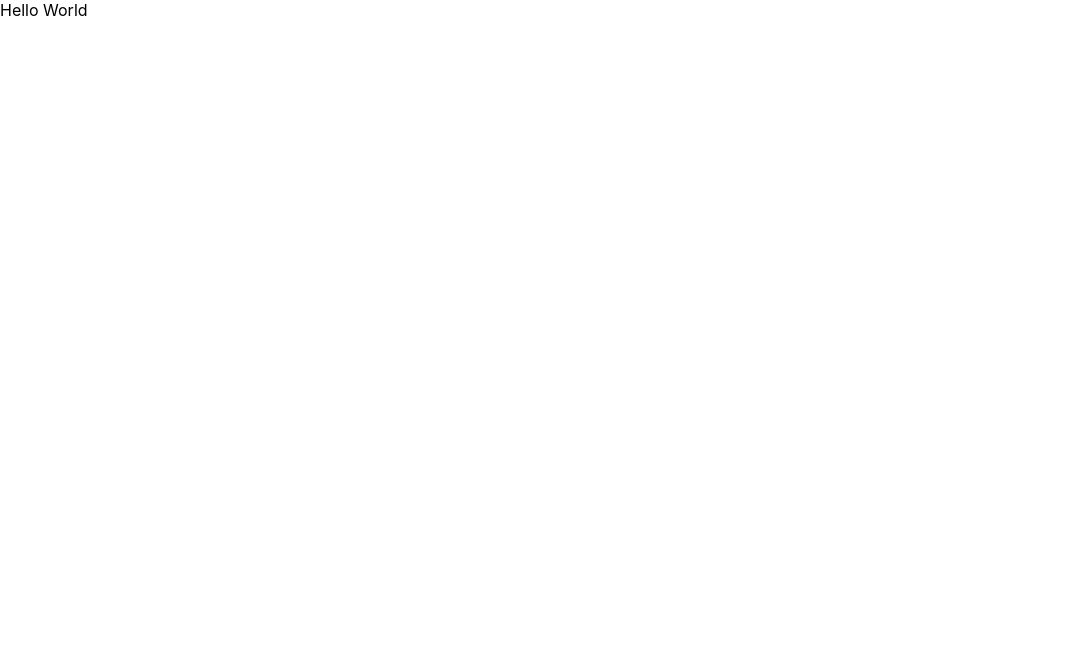
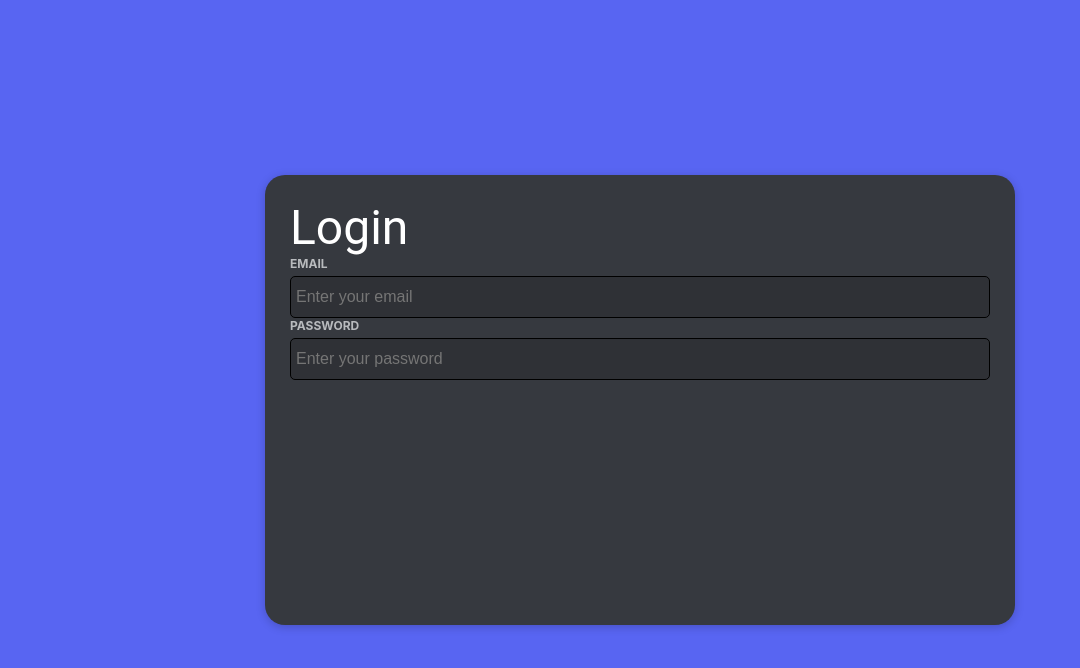
Before and after one commit to Nicky-09/discord_clone, a React (Create React App) app in the folder discord_frontend/: page /login in a window 1280 px wide. Shown: the top 668 px of the page, without its empty margins (0-1080 px from the left). Built offline with nearby package versions, Linux system fonts and the light colour scheme; the HTML template or start-up script is replaced by a standard one.

Commit message:
add login page

```diff
--- a/discord_frontend/package.json
+++ b/discord_frontend/package.json
@@ -14,7 +14,7 @@
     "react": "^18.2.0",
     "react-dom": "^18.2.0",
     "react-redux": "^8.0.4",
-    "react-router-dom": "^6.4.2",
+    "react-router-dom": "^5.2.0",
     "react-scripts": "5.0.1",
     "redux-devtools-extension": "^2.13.9",
     "redux-thunk": "^2.4.1",
--- a/discord_frontend/src/App.js
+++ b/discord_frontend/src/App.js
@@ -1,8 +1,36 @@
 import React from "react";
+import {
+  Route,
+  Routes,
+  Navigate,
+  Redirect,
+  Switch,
+  BrowserRouter,
+} from "react-router-dom";
 import "./App.css";
+import LoginPage from "./authPages/LoginPage/LoginPage";
+import RegisterPage from "./authPages/RegisterPage/RegisterPage";
+import Dashboard from "./Dashboard/Dashboard";
 
 function App() {
-  return <div className="App">Hello World</div>;
+  return (
+    <BrowserRouter>
+      <Switch>
+        <Route path="/login">
+          <LoginPage />
+        </Route>
+        <Route path="/register">
+          <RegisterPage />
+        </Route>
+        <Route path="/dashboard">
+          <Dashboard />
+        </Route>
+        <Route path="/">
+          <Redirect to="/login" />
+        </Route>
+      </Switch>
+    </BrowserRouter>
+  );
 }
 
 export default App;
--- /dev/null
+++ b/discord_frontend/src/Dashboard/Dashboard.js
@@ -0,0 +1,7 @@
+import React from "react";
+
+const Dashboard = () => {
+  return <div>Dashboard</div>;
+};
+
+export default Dashboard;
--- /dev/null
+++ b/discord_frontend/src/authPages/LoginPage/LoginPage.js
@@ -0,0 +1,22 @@
+import React, { useState } from "react";
+import AuthBox from "../../shared/components/AuthBox";
+import LoginPageHeader from "./LoginPageHeader";
+import LoginPageInputs from "./LoginPageInputs";
+
+const LoginPage = () => {
+  const [email, setEmail] = useState("");
+  const [password, setPassword] = useState("");
+  return (
+    <AuthBox>
+      <LoginPageHeader />
+      <LoginPageInputs
+        email={email}
+        setEmail={setEmail}
+        password={password}
+        setPassword={setPassword}
+      />
+    </AuthBox>
+  );
+};
+
+export default LoginPage;
--- /dev/null
+++ b/discord_frontend/src/authPages/LoginPage/LoginPageHeader.js
@@ -0,0 +1,17 @@
+import React from "react";
+import { Typography } from "@mui/material";
+
+const LoginPageHeader = () => {
+  return (
+    <Typography
+      variant="h3"
+      sx={{
+        color: "#fff",
+      }}
+    >
+      Login
+    </Typography>
+  );
+};
+
+export default LoginPageHeader;
--- /dev/null
+++ b/discord_frontend/src/authPages/LoginPage/LoginPageInputs.js
@@ -0,0 +1,25 @@
+import React from "react";
+import InputWithLabel from "../../shared/components/InputWithLabel";
+
+const LoginPageInputs = ({ email, setEmail, password, setPassword }) => {
+  return (
+    <>
+      <InputWithLabel
+        value={email}
+        setValue={setEmail}
+        label="Email"
+        type="email"
+        placeholder="Enter your email"
+      />
+      <InputWithLabel
+        value={password}
+        setValue={setPassword}
+        label="Password"
+        type="password"
+        placeholder="Enter your password"
+      />
+    </>
+  );
+};
+
+export default LoginPageInputs;
--- /dev/null
+++ b/discord_frontend/src/authPages/RegisterPage/RegisterPage.js
@@ -0,0 +1,8 @@
+import React from "react";
+import AuthBox from "../../shared/components/AuthBox";
+
+const RegisterPage = () => {
+  return <AuthBox>RegisterPage</AuthBox>;
+};
+
+export default RegisterPage;
--- /dev/null
+++ b/discord_frontend/src/shared/components/AuthBox.js
@@ -0,0 +1,36 @@
+import React from "react";
+import Box from "@mui/material/Box";
+import { styled } from "@mui/system";
+
+const BoxWrapper = styled("div")({
+  display: "flex",
+  justifyContent: "center",
+  alignItems: "center",
+  height: "100vh",
+  width: "100%",
+  backgroundColor: "#5865f2",
+});
+
+const AuthBox = (props) => {
+  return (
+    <BoxWrapper>
+      <Box
+        sx={{
+          width: 700,
+
+          height: 400,
+          backgroundColor: "#36393f",
+          borderRadius: 5,
+          boxShadow: "0 2px 10px 0 rgba(0, 0, 0, 0.2)",
+          display: "flex",
+          flexDirection: "column",
+          padding: "25px",
+        }}
+      >
+        {props.children}
+      </Box>
+    </BoxWrapper>
+  );
+};
+
+export default AuthBox;
--- /dev/null
+++ b/discord_frontend/src/shared/components/InputWithLabel.js
@@ -0,0 +1,51 @@
+import React from "react";
+import { styled } from "@mui/system";
+
+const Wrapper = styled("div")({
+  display: "flex",
+  flexDirection: "column",
+  justifyContent: "center",
+  width: "100%",
+});
+
+const Label = styled("label")({
+  color: "#b9bbbe",
+  textTransform: "uppercase",
+  fontSize: "12px",
+  fontWeight: "bold",
+  marginBottom: "5px",
+});
+
+const Input = styled("input")({
+  backgroundColor: "#2f3136",
+  border: "1px solid black",
+  borderRadius: "5px",
+  color: "#dcddde",
+  fontSize: "16px",
+  flexGrow: 1,
+  height: "40px",
+  margin: 0,
+  padding: "0 5px",
+});
+
+const InputWithLabel = (props) => {
+  const { value, setValue, label, type, placeholder } = props;
+
+  const handleValueChange = (e) => {
+    setValue(e.target.value);
+  };
+
+  return (
+    <Wrapper>
+      <Label>{label}</Label>
+      <Input
+        value={value}
+        onChange={handleValueChange}
+        type={type}
+        placeholder={placeholder}
+      />
+    </Wrapper>
+  );
+};
+
+export default InputWithLabel;
--- a/discord_frontend/src/store/store.js
+++ b/discord_frontend/src/store/store.js
@@ -1,5 +1,6 @@
 import { composeWithDevTools } from "redux-devtools-extension";
-import { combineReducers, createStore, applyMiddleware } from "redux";
+import { combineReducers, applyMiddleware } from "redux";
+import { legacy_createStore as createStore } from "redux";
 import thunk from "redux-thunk";
 
 import authReducer from "./reducers/authReducer";
```
Also changed, not shown: 1 other file (tests, documents, lock files or other folders).
